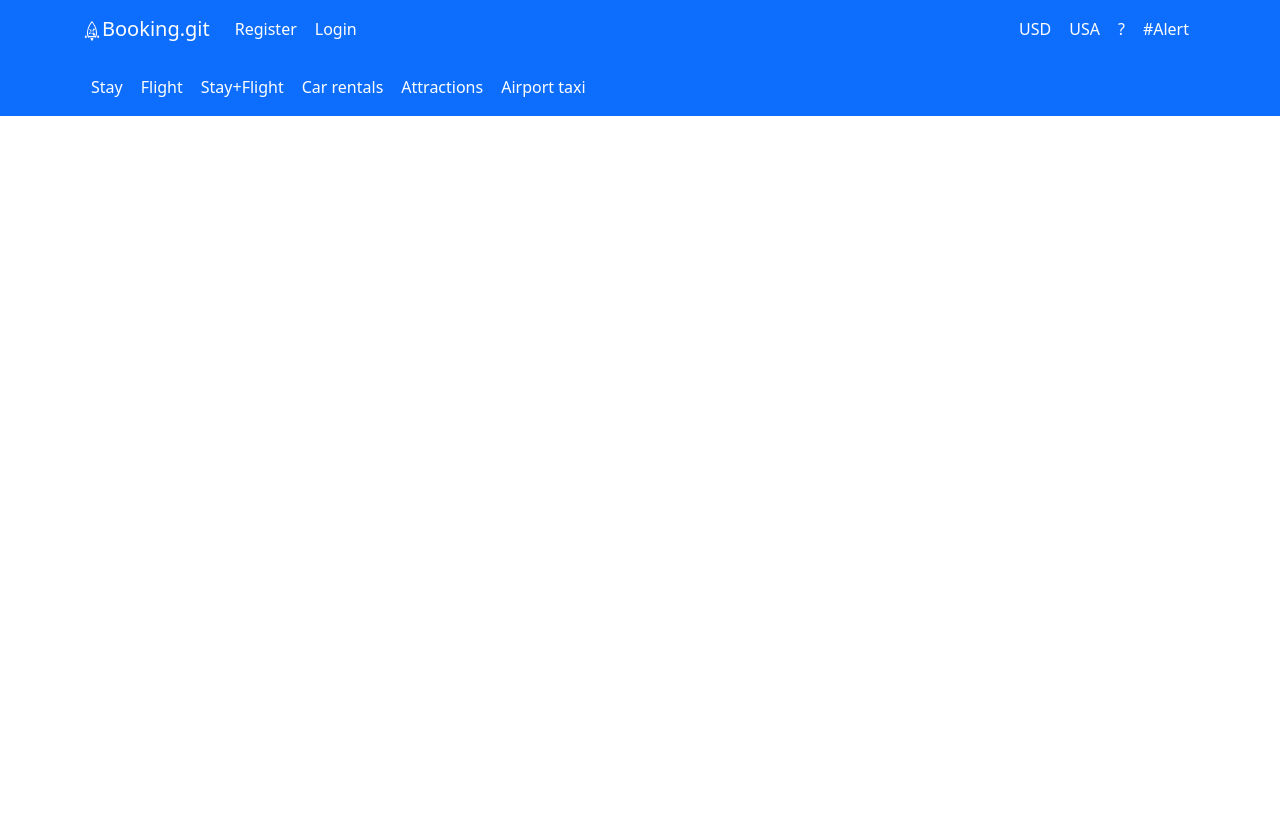
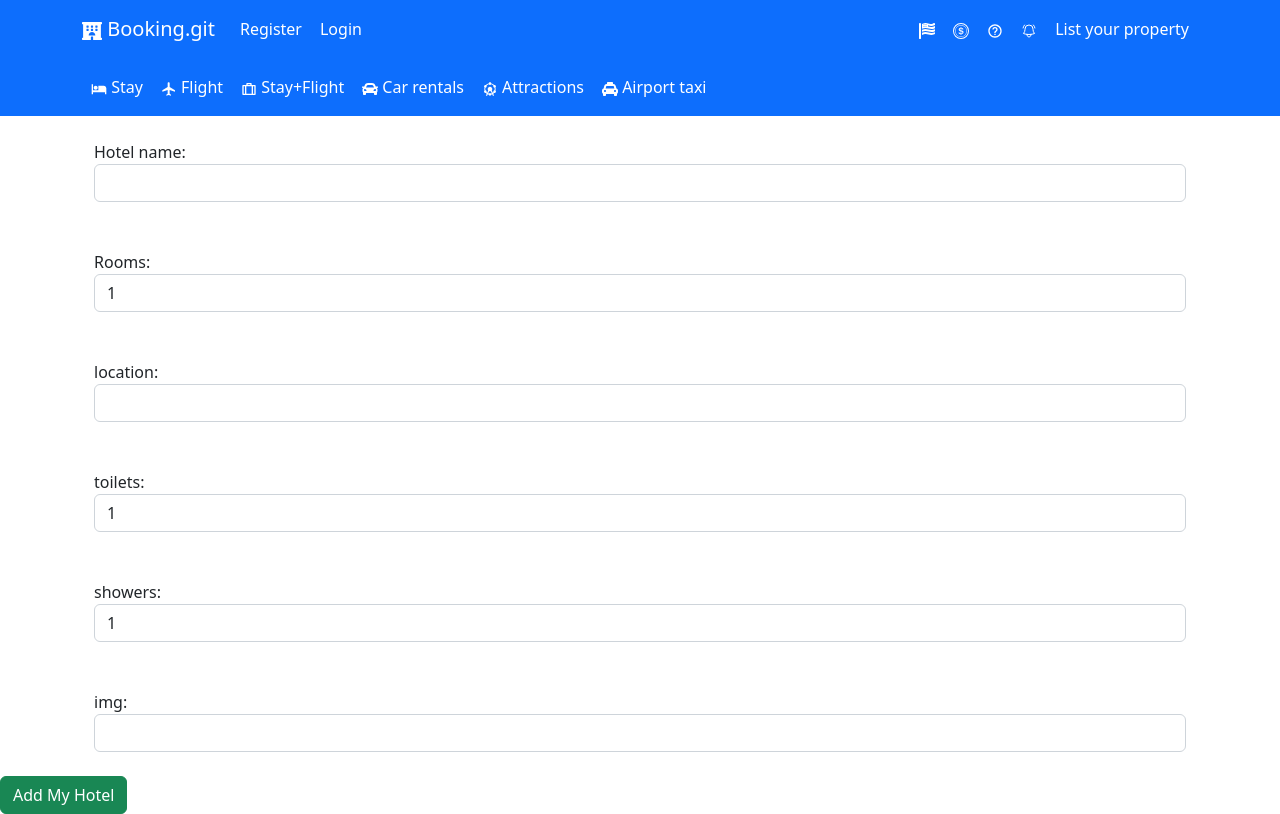
Before and after one commit to erezng/bookingfrontend, a React (Create React App) app: page /addproperty in a window 1280 px wide. Built offline with nearby package versions, Linux system fonts and the light colour scheme.

Commit message:
add hotel

```diff
--- a/src/@types.d.ts
+++ b/src/@types.d.ts
@@ -23,7 +23,6 @@ export type ListHotel = {
   name: string;
   rooms: number;
   location: string;
-  ac: boolean;
   toilets: number;
   showers: number;
   img: string;
--- a/src/App.tsx
+++ b/src/App.tsx
@@ -21,7 +21,7 @@ function App() {
         <Routes>
           <Route path="/" element={<Home/>}/>
           {isLoggedIn&&<Route path="/about" element={<About/>}/>}
-          {isLoggedIn&&<Route path="/addproperty" element={<Addproperty/>}/>}
+          <Route path="/addproperty" element={<Addproperty/>}/>
           {!isLoggedIn &&<Route path="/login" element={<Login/>}/>}
           {!isLoggedIn &&<Route path="/register" element={<Register/>}/>}
         </Routes>
--- a/src/components/BrandBar.tsx
+++ b/src/components/BrandBar.tsx
@@ -5,8 +5,11 @@ import Navbar from 'react-bootstrap/Navbar';
 import { NavLink } from 'react-router-dom';
 import AuthContext from '../context/AuthContext';
 import css from "./NavBar.module.scss"
-import {SiApacherocketmq} from "react-icons/si"
-import authService from "../services/auth.service";
+import {FaHotel,FaFlagUsa} from "react-icons/fa"
+import {BiHelpCircle} from "react-icons/bi"
+import {BsCoin} from "react-icons/bs"
+import {HiOutlineBellAlert} from "react-icons/hi2"
+
 function clearLocalStorage() {
     localStorage.clear();
     document.location.reload();
@@ -20,7 +23,7 @@ function BrandBar() {
 
       <Navbar bg="primary" variant="dark">
       <Container>
-          <Navbar.Brand href="/"><SiApacherocketmq/>Booking.git</Navbar.Brand>
+          <Navbar.Brand href="/"><FaHotel/> Booking.git</Navbar.Brand>
         <Navbar.Toggle aria-controls="basic-navbar-nav" />
         <Navbar.Collapse id="basic-navbar-nav">
           <Nav className="me-auto">
@@ -29,11 +32,11 @@ function BrandBar() {
           </Nav>
              <Nav>
             {isLoggedIn&& <NavLink className={css.title} to="/about">About</NavLink>}
-            <NavLink className={css.title} to="/">USD</NavLink>
-            <NavLink className={css.title} to="/">USA</NavLink>
-            <NavLink className={css.title} to="/">?</NavLink>
-            <NavLink className={css.title} to="/">#Alert</NavLink>
-            {isLoggedIn&&<NavLink className={css.title} to="/Addproperty">List your property</NavLink>}
+            <NavLink className={css.title} to="/"><FaFlagUsa/></NavLink>
+            <NavLink className={css.title} to="/"><BsCoin/></NavLink>
+            <NavLink className={css.title} to="/"><BiHelpCircle/></NavLink>
+            <NavLink className={css.title} to="/"><HiOutlineBellAlert/></NavLink>
+            <NavLink className={css.title} to="/addproperty">List your property</NavLink>
             {isLoggedIn&&<button onClick={clearLocalStorage} className='btn btn-danger'>logout</button>}
           </Nav>
         </Navbar.Collapse>
--- a/src/components/Navbar.tsx
+++ b/src/components/Navbar.tsx
@@ -5,7 +5,9 @@ import Navbar from 'react-bootstrap/Navbar';
 import { NavLink } from 'react-router-dom';
 import AuthContext from '../context/AuthContext';
 import css from "./NavBar.module.scss"
-import {SiApacherocketmq} from "react-icons/si"
+import {MdLocalHotel,MdFlight,MdAttractions} from "react-icons/md"
+import {RiSuitcaseLine} from "react-icons/ri"
+import {FaCar,FaTaxi} from "react-icons/fa"
 
 function TopNavbar() {
       const {isLoggedIn}=useContext(AuthContext)
@@ -18,13 +20,12 @@ function TopNavbar() {
         <Navbar.Toggle aria-controls="basic-navbar-nav" />
         <Navbar.Collapse id="basic-navbar-nav">
           <Nav className="me-auto">
-            {isLoggedIn&& <NavLink className={css.title} to="/about">About</NavLink>}
-            <NavLink className={css.title} to="/">Stay</NavLink>
-            <NavLink className={css.title} to="/">Flight</NavLink>
-            <NavLink className={css.title} to="/">Stay+Flight</NavLink>
-            <NavLink className={css.title} to="/">Car rentals</NavLink>
-            <NavLink className={css.title} to="/">Attractions</NavLink>
-            <NavLink className={css.title} to="/">Airport taxi</NavLink>
+            <NavLink className={css.title} to="/"><MdLocalHotel/> Stay</NavLink>
+            <NavLink className={css.title} to="/"><MdFlight/> Flight</NavLink>
+            <NavLink className={css.title} to="/"><RiSuitcaseLine/> Stay+Flight</NavLink>
+            <NavLink className={css.title} to="/"><FaCar/> Car rentals</NavLink>
+            <NavLink className={css.title} to="/"><MdAttractions/> Attractions</NavLink>
+            <NavLink className={css.title} to="/"><FaTaxi/> Airport taxi</NavLink>
 
           </Nav>
         </Navbar.Collapse>
--- a/src/routes/AddProperty.tsx
+++ b/src/routes/AddProperty.tsx
@@ -4,33 +4,36 @@ import addservice from "../services/Add.service";
 import { ErrorMessage, Field, Form, Formik } from "formik";
 import { Navigate, useNavigate } from "react-router-dom";
 import { useContext, useState } from "react";
+import Swal from "sweetalert2";
 
 const Addproperty = () => {
   const nav = useNavigate();
   const [errMessage, setErrMessage] = useState<string | undefined>(undefined);
+  const [name, setName] = useState("");
+  const [rooms, setRooms] = useState(1);
+  const [location, setLocation] = useState("");
+  const [toilets, setToilets] = useState(1);
+  const [img, setImg] = useState("");
+  const [showers, setShowers] = useState(1);
+  // const {name,rooms,location,toilets,showers,img}=formvalues;
+    const addHotelToDb = () => {
+    const newHotel = {
+      name,rooms,location,toilets,showers,img
+    };
+    fetch("http://localhost:3001/api/hotels/addproperty", {
+      method: "POST",
+      headers: { "Content-Type": "application/json" },
+      body: JSON.stringify(newHotel),
 
-    const initialValues={
-        name:"",
-        rooms:1,
-        location:"",
-        ac:false,
-        toilets:1,
-        showers:1,
-        img:""
-    }
-    const validationschema=Yup.object({
-        user: Yup.string().min(3, "Name is too short").required(),
-        rooms: Yup.number(),
-        loaction: Yup.string().min(3, "Name is too short").required(),
-        ac: Yup.boolean(),
-        toilets: Yup.number(),
-        showers: Yup.number(),
-        img: Yup.string().min(3, "Name is too short").required(),
     })
+      .then((res) => res.json())
+      .catch((e) => console.log(e));
+  };
 
     const handleAdd=(formvalues:ListHotel)=>{
-        const {name,rooms,location,ac,toilets,showers,img}=formvalues;
-        addservice(name,rooms,location,ac,toilets,showers,img)
+
+        const {name,rooms,location,toilets,showers,img}=formvalues;
+        addservice(name,rooms,location,toilets,showers,img)
         .then((res) => {
         console.log(res.data);
         alert("hotel saved!"); //swal //modal
@@ -50,136 +53,98 @@ const Addproperty = () => {
   return (
     <div>
       {errMessage && <div>${errMessage}</div>}
-      <Formik
-        initialValues={initialValues}
-        onSubmit={handleAdd}
-        validationSchema={validationschema}
-      >
-        <Form className="w-50 mx-auto">
-          <div>
-            <label htmlFor="name" className="form-label">
-              Name
+          <div className="d-flex flex-column  p-4 rounded container">
+          <label htmlFor="name" className="font-bolder">
+            Hotel name:
           </label>
-            <Field
-              name="name"
+          <input
+            className="form-control"
             type="text"
-              className="form-control"
-              id="name"
-            />
-            <ErrorMessage
-              name="name"
-              component="div"
-              className="alert alert-danger"
-            />
+            value={name}
+            onChange={(e) => {
+              setName(e.target.value);
+            }}
 
-        </div>
-        <div>
-            <label htmlFor="rooms" className="form-label">
-              rooms
-            </label>
-            <Field
-              name="rooms"
-              type="number"
-              className="form-control"
-              id="rooms"
-            />
-            <ErrorMessage
-              name="rooms"
-              component="div"
-              className="alert alert-danger"
           />
         </div>
-        <div>
-            <label htmlFor="location" className="form-label">
-              location
+        <div className="d-flex flex-column  p-4 rounded container">
+          <label htmlFor="rooms" className="font-bolder">
+            Rooms:
           </label>
-            <Field
-              name="location"
-              type="text"
+          <input
             className="form-control"
-              id="location"
-            />
-            <ErrorMessage
-              name="location"
-              component="div"
-              className="alert alert-danger"
+            type="number"
+            value={rooms}
+            onChange={(e) => {
+              setRooms(+e.target.value);
+            }}
           />
         </div>
-        <div>
-            <label htmlFor="ac" className="form-label">
-              ac
+                <div className="d-flex flex-column  p-4 rounded container">
+          <label htmlFor="location" className="font-bolder">
+            location:
           </label>
-            <Field
-              name="ac"
-              type="boolean"
+          <input
             className="form-control"
-              id="ac"
-            />
-            <ErrorMessage
-              name="ac"
-              component="div"
-              className="alert alert-danger"
+            type="text"
+            value={location}
+            onChange={(e) => {
+              setLocation(e.target.value);
+            }}
           />
         </div>
-        <div>
-            <label htmlFor="toilets" className="form-label">
-              toilets
+        <div className="d-flex flex-column  p-4 rounded container">
+          <label htmlFor="toilets" className="font-bolder">
+            toilets:
           </label>
-            <Field
-              name="toilets"
+          <input
+            className="form-control"
             type="number"
-              className="form-control"
-              id="toilets"
-            />
-            <ErrorMessage
-              name="toilets"
-              component="div"
-              className="alert alert-danger"
+            value={toilets}
+            onChange={(e) => {
+              setToilets(+e.target.value);
+            }}
           />
         </div>
-        <div>
-            <label htmlFor="showers" className="form-label">
-              showers
+         <div className="d-flex flex-column  p-4 rounded container">
+          <label htmlFor="showers" className="font-bolder">
+            showers:
           </label>
-            <Field
-              name="showers"
+          <input
+            className="form-control"
             type="number"
-              className="form-control"
-              id="showers"
-            />
-            <ErrorMessage
-              name="showers"
-              component="div"
-              className="alert alert-danger"
+            value={showers}
+            onChange={(e) => {
+              setShowers(+e.target.value);
+            }}
           />
         </div>
-        <div>
-            <label htmlFor="img" className="form-label">
-              img
+        <div className="d-flex flex-column  p-4 rounded container">
+          <label htmlFor="img" className="font-bolder">
+            img:
           </label>
-            <Field
-              name="img"
+          <input
+            className="form-control"
             type="text"
-              className="form-control"
-              id="img"
-            />
-            <ErrorMessage
-              name="img"
-              component="div"
-              className="alert alert-danger"
+            value={img}
+            onChange={(e) => {
+              setImg(e.target.value);
+            }}
+
           />
         </div>
-          <div className="col-12">
         <button
-            //   disabled={isLoading}
-              className="btn btn-primary"
-              type="submit"
+            className="btn btn-success"
+            onClick={() => {
+              addHotelToDb();
+              Swal.fire("Your Game has been added", "", "success");
+
+            }}
           >
-              Register
+            Add My Hotel
           </button>
-          </div>
-        </Form>
-      </Formik>
+
+
     </div>
 
   )
--- a/src/services/Add.service.ts
+++ b/src/services/Add.service.ts
@@ -1,21 +1,19 @@
 import axios from "axios";
 
-const baseURL = "http://localhost:3001";
+const baseURL = "http://localhost:3001/api/hotels/addproperty";
 
 const adding = (
   name: string,
   rooms: number,
   location: string,
-  ac: boolean,
   toilets: number,
   showers: number,
   img: string
 ) => {
-  return axios.post(baseURL + "/addproperty", {
+  return axios.post(baseURL, {
     name,
     rooms,
     location,
-    ac,
     toilets,
     showers,
     img,
```
Lines whose indentation alone changed are shown as unchanged.
